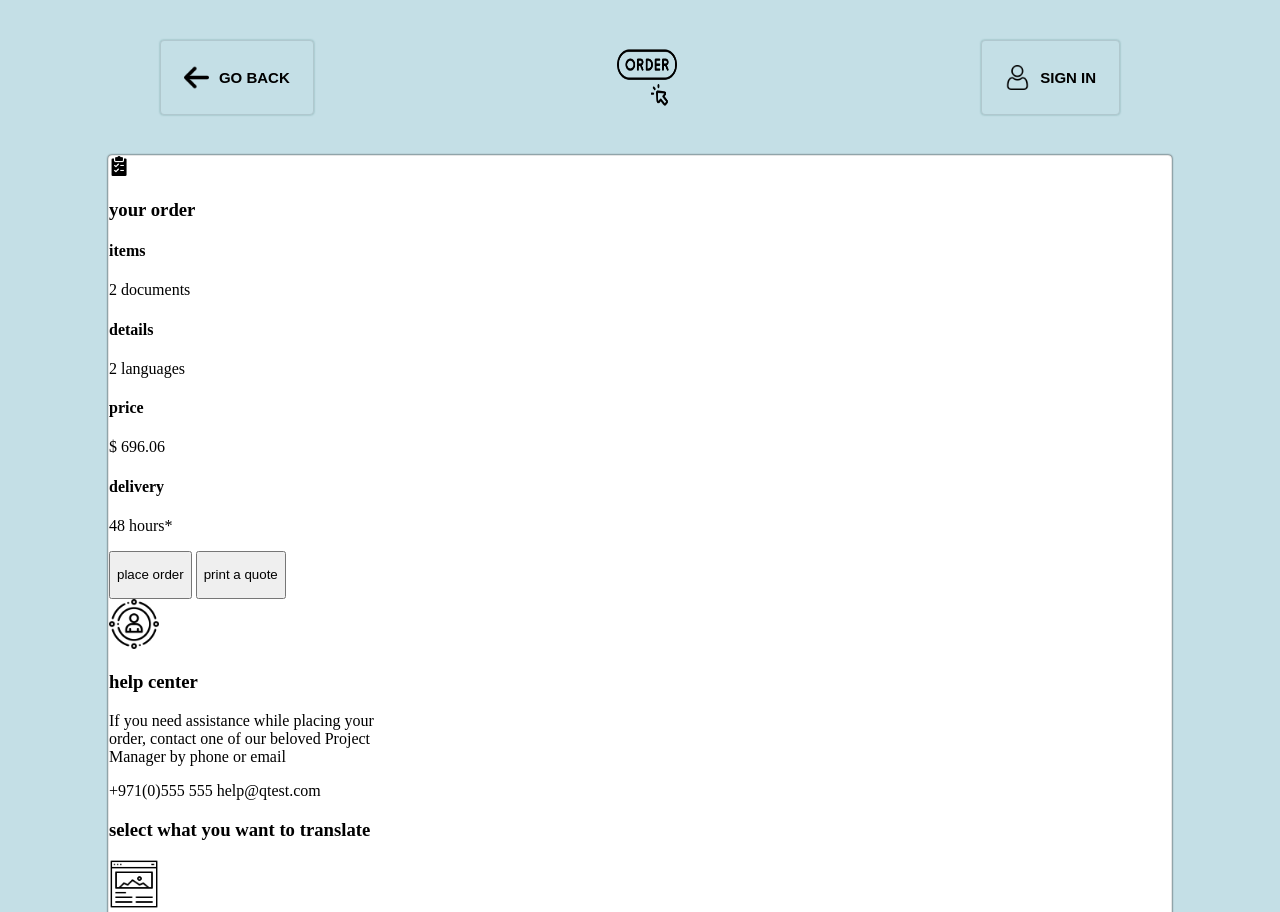
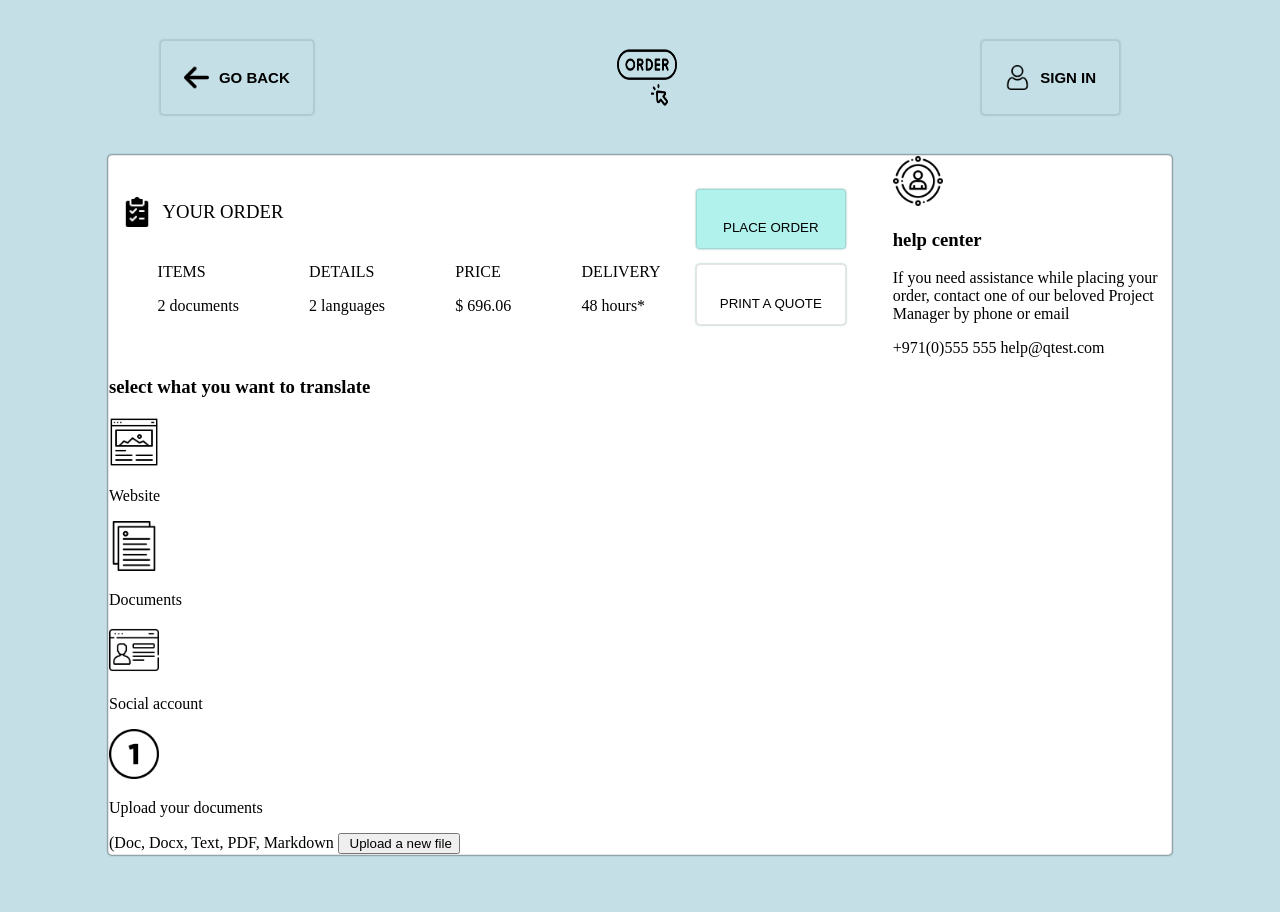
Before and after one commit to misshatsker/checkout-page-kottans, a plain HTML site: page index.html in a window 1280 px wide. Shown: the top 912 px of the page. Drawn offline with Linux system fonts and the light colour scheme.

Commit message:
CSS section Your Order

```diff
--- a/index.css
+++ b/index.css
@@ -9,7 +9,9 @@ body {
 }
 
 .button-goBack,
-.button-signIn {
+.button-signIn,
+.button-placeOrder,
+.button-printAQuote {
     cursor: pointer;
     background-color: transparent;
     border: 1px solid rgba(0, 0, 0, 0.1);
@@ -19,18 +21,35 @@ body {
     padding: calc(.875rem - 1px) calc(1.5rem - 1px);
 }
 
+.button-placeOrder {
+    background-color: rgba(154, 238, 232, 0.773);
+
+}
+
 .button-goBack:hover,
-.button-goBack:focus {
+.button-goBack:focus,
+.button-signIn:hover,
+.button-signIn:focus,
+.button-placeOrder:hover,
+.button-placeOrder:focus,
+.button-printAQuote:hover,
+.button-printAQuote:focus {
     border-color: rgba(0, 0, 0, 0.15);
     box-shadow: rgba(0, 0, 0, 0.1) 0 4px 12px;
     color: rgba(0, 0, 0, 0.65);
 }
 
-.button-goBack:hover {
+.button-goBack:hover,
+.button-signIn:hover,
+.button-placeOrder:hover,
+.button-printAQuote:hover {
     transform: translateY(-1px);
 }
 
-.button-goBack:active {
+.button-goBack:active,
+.button-signIn:active,
+.button-placeOrder:active,
+.button-printAQuote:active {
     background-color: rgb(214, 234, 234);
     border-color: rgba(0, 0, 0, 0.15);
     box-shadow: rgba(0, 0, 0, 0.06) 0 2px 4px;
@@ -61,25 +80,6 @@ body {
     width: 60px;
 }
 
-.button-signIn:hover,
-.button-signIn:focus {
-    border-color: rgba(0, 0, 0, 0.15);
-    box-shadow: rgba(0, 0, 0, 0.1) 0 4px 12px;
-    color: rgba(0, 0, 0, 0.65);
-}
-
-.button-signIn:hover {
-    transform: translateY(-1px);
-}
-
-.button-signIn:active {
-    background-color: rgb(214, 234, 234);
-    border-color: rgba(0, 0, 0, 0.15);
-    box-shadow: rgba(0, 0, 0, 0.06) 0 2px 4px;
-    color: rgba(0, 0, 0, 0.65);
-    transform: translateY(0);
-}
-
 .mainSection {
     margin: 40px 100px;
     background-color: white;
@@ -88,3 +88,60 @@ body {
     box-shadow:  rgb(0, 0, 0) 0px 0px 2px 0px;
     box-sizing: border-box;
 }
+
+.yourOrder {
+    display: flex;
+    align-items: center;
+}
+
+.img-yourOrder {
+    width: 30px;
+    height: 30px;
+    padding-right: 10px;
+}
+
+.header3Uppercase {
+    text-transform: uppercase;
+    font-weight: 500;
+}
+
+.headers4-Uppercase {
+    text-transform: uppercase;
+    font-weight: 500;
+    margin-bottom: 0;
+}
+
+.yourOrder-items {
+    display: flex;
+    justify-content: space-around;
+}
+
+.mainSection-headerLeft {
+    display: flex;
+    align-items: center;
+    width: 70%;
+}
+
+.unite-yourOrder-items {
+    width: 100%;
+}
+
+.mainSection-header {
+    display: flex;
+    justify-content: space-around;
+}
+
+.yourOrder-buttons-placeOrder {
+    margin-bottom: 15px;
+    margin-right: 20px;
+}
+
+.button-placeOrder,
+.button-printAQuote {
+    width: 150px;
+}
+
+.button-simpleInfo {
+    text-transform: uppercase;
+    font-weight: 500;
+}
--- a/index.html
+++ b/index.html
@@ -27,35 +27,43 @@
     <main class="mainSection">
         <div class="mainSection-header">
             <div class="mainSection-headerLeft">
+                <div class="unite-yourOrder-items">
                     <div class="yourOrder">
-                    <img class="img-yourOrder" src="/image/shopping-list.png"  width="20px" alt="">
-                    <h3>your order</h3>
+                        <img class="img-yourOrder" src="/image/shopping-list.png" alt="">
+                        <h3 class="header3Uppercase">your order</h3>
                     </div>
                     <div class="yourOrder-items">
-                    <div class="items">
-                        <h4>items</h4>
-                        <p>2 documents</p>
+                        <div class="itemsHeaders">
+                            <h4 class="headers4-Uppercase">items</h4>
+                            <p class="simpleInfo" >2 documents</p>
                         </div>
-                    <div class="details">
-                        <h4>details</h4>
-                        <p>2 languages</p>
+                        <div class="itemsHeaders">
+                            <h4 class="headers4-Uppercase">details</h4>
+                            <p class="simpleInfo">2 languages</p>
                         </div>
-                    <div class="price">
-                        <h4>price</h4>
-                        <p>$ 696.06</p>
+                        <div class="itemsHeaders">
+                            <h4 class="headers4-Uppercase">price</h4>
+                            <p class="simpleInfo">$ 696.06</p>
                         </div>
-                    <div class="delivery">
-                        <h4>delivery</h4>
-                        <p>48 hours*</p>
+                        <div class="itemsHeaders">
+                            <h4 class="headers4-Uppercase">delivery</h4>
+                            <p class="simpleInfo">48 hours*</p>
                         </div>
                     </div>
+                </div>
+
                 <div class="yourOrder-buttons">
+                    <div class="yourOrder-buttons-placeOrder">
                         <button class="button-placeOrder">
-                        <p>place order</p>
+                            <h4 class="headers4-Uppercase">place order</h4>
                         </button>
+                    </div>
+                    <div class="yourOrder-buttons-printAQuote">
                         <button class="button-printAQuote">
-                        <p>print a quote</p>
+                            <h4 class="headers4-Uppercase">print a quote</h4>
                         </button>
+                    </div>
+
                 </div>
             </div>
             <div class="mainSection-headerRight">
```
Lines whose indentation alone changed are shown as unchanged.
